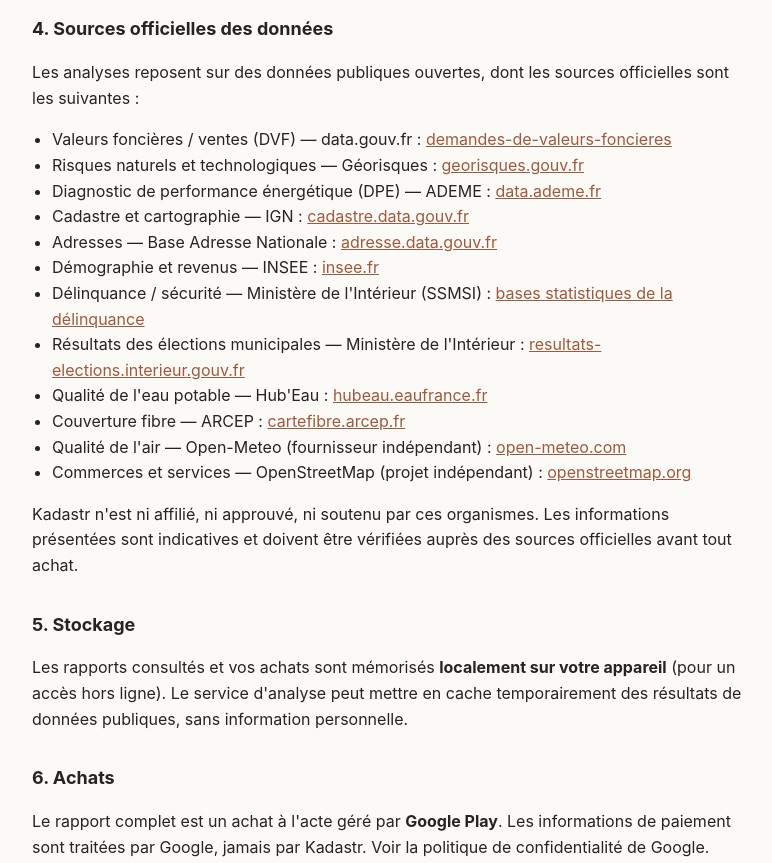
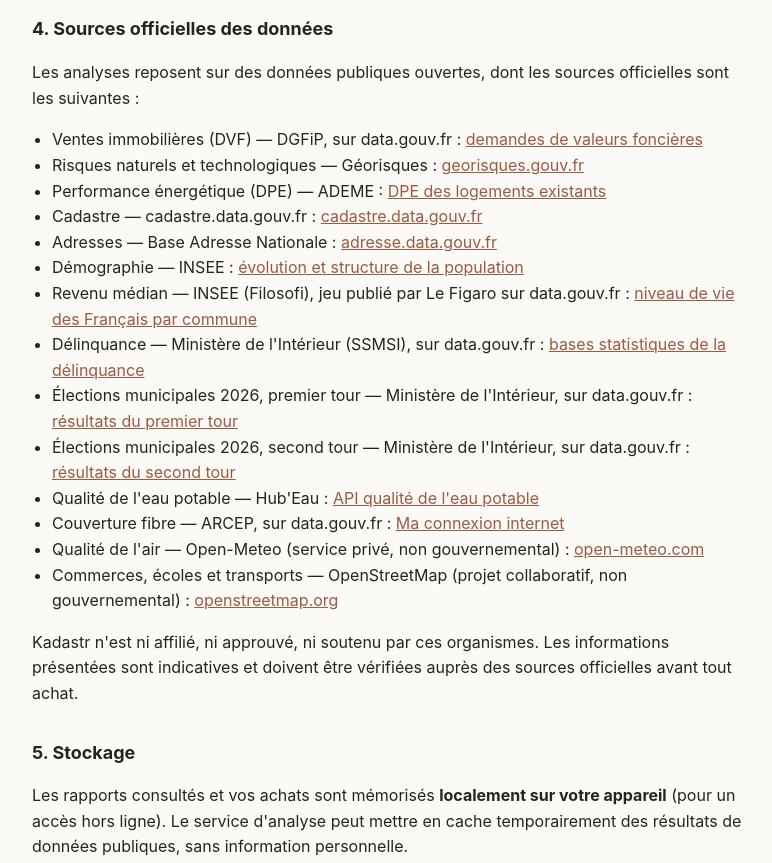
Before and after one commit to baptistemchl/kadastr-legal, a plain HTML site: page index.html in a window 1280 px wide. Shown: the part 1040-1903 px from the top of the page, without its empty margins (252-1024 px from the left). Drawn offline with Linux system fonts and the light colour scheme.

Commit message:
sources : liens directs vers chaque jeu de données (refus Play « déclarations trompeuses », lien inaccessible)
Co-Authored-By: Claude Opus 5.5 <noreply@anthropic.com>

```diff
--- a/index.html
+++ b/index.html
@@ -32,7 +32,7 @@
     <strong>Kadastr</strong>
   </header>
   <h1>Politique de confidentialité</h1>
-  <p class="date">Dernière mise à jour : 9 novembre 2026</p>
+  <p class="date">Dernière mise à jour : 10 novembre 2026</p>
 
   <p>Kadastr (« l'application ») est édité par <strong>agenceixp</strong>. L'application
   analyse une annonce immobilière à partir de données publiques ouvertes françaises.
@@ -70,30 +70,34 @@
   <p>Les analyses reposent sur des données publiques ouvertes, dont les sources
   officielles sont les suivantes :</p>
   <ul>
-    <li>Valeurs foncières / ventes (DVF) — data.gouv.fr :
-      <a href="https://www.data.gouv.fr/fr/datasets/demandes-de-valeurs-foncieres/">demandes-de-valeurs-foncieres</a></li>
+    <li>Ventes immobilières (DVF) — DGFiP, sur data.gouv.fr :
+      <a href="https://www.data.gouv.fr/datasets/demandes-de-valeurs-foncieres">demandes de valeurs foncières</a></li>
     <li>Risques naturels et technologiques — Géorisques :
-      <a href="https://www.georisques.gouv.fr">georisques.gouv.fr</a></li>
-    <li>Diagnostic de performance énergétique (DPE) — ADEME :
-      <a href="https://data.ademe.fr">data.ademe.fr</a></li>
-    <li>Cadastre et cartographie — IGN :
-      <a href="https://cadastre.data.gouv.fr">cadastre.data.gouv.fr</a></li>
+      <a href="https://www.georisques.gouv.fr/">georisques.gouv.fr</a></li>
+    <li>Performance énergétique (DPE) — ADEME :
+      <a href="https://data.ademe.fr/datasets/dpe03existant">DPE des logements existants</a></li>
+    <li>Cadastre — cadastre.data.gouv.fr :
+      <a href="https://cadastre.data.gouv.fr/">cadastre.data.gouv.fr</a></li>
     <li>Adresses — Base Adresse Nationale :
-      <a href="https://adresse.data.gouv.fr">adresse.data.gouv.fr</a></li>
-    <li>Démographie et revenus — INSEE :
-      <a href="https://www.insee.fr">insee.fr</a></li>
-    <li>Délinquance / sécurité — Ministère de l'Intérieur (SSMSI) :
-      <a href="https://www.data.gouv.fr/fr/datasets/bases-statistiques-communale-et-departementale-de-la-delinquance-enregistree-par-la-police-et-la-gendarmerie-nationales/">bases statistiques de la délinquance</a></li>
-    <li>Résultats des élections municipales — Ministère de l'Intérieur :
-      <a href="https://www.resultats-elections.interieur.gouv.fr">resultats-elections.interieur.gouv.fr</a></li>
+      <a href="https://adresse.data.gouv.fr/">adresse.data.gouv.fr</a></li>
+    <li>Démographie — INSEE :
+      <a href="https://www.insee.fr/fr/statistiques/8581696">évolution et structure de la population</a></li>
+    <li>Revenu médian — INSEE (Filosofi), jeu publié par Le Figaro sur data.gouv.fr :
+      <a href="https://www.data.gouv.fr/datasets/niveau-de-vie-des-francais-par-commune">niveau de vie des Français par commune</a></li>
+    <li>Délinquance — Ministère de l'Intérieur (SSMSI), sur data.gouv.fr :
+      <a href="https://www.data.gouv.fr/datasets/bases-statistiques-communale-departementale-et-regionale-de-la-delinquance-enregistree-par-la-police-et-la-gendarmerie-nationales">bases statistiques de la délinquance</a></li>
+    <li>Élections municipales 2026, premier tour — Ministère de l'Intérieur, sur data.gouv.fr :
+      <a href="https://www.data.gouv.fr/datasets/elections-municipales-2026-resultats-du-premier-tour">résultats du premier tour</a></li>
+    <li>Élections municipales 2026, second tour — Ministère de l'Intérieur, sur data.gouv.fr :
+      <a href="https://www.data.gouv.fr/datasets/elections-municipales-2026-resultats-du-second-tour">résultats du second tour</a></li>
     <li>Qualité de l'eau potable — Hub'Eau :
-      <a href="https://hubeau.eaufrance.fr">hubeau.eaufrance.fr</a></li>
-    <li>Couverture fibre — ARCEP :
-      <a href="https://cartefibre.arcep.fr">cartefibre.arcep.fr</a></li>
-    <li>Qualité de l'air — Open-Meteo (fournisseur indépendant) :
-      <a href="https://open-meteo.com">open-meteo.com</a></li>
-    <li>Commerces et services — OpenStreetMap (projet indépendant) :
-      <a href="https://www.openstreetmap.org">openstreetmap.org</a></li>
+      <a href="https://hubeau.eaufrance.fr/page/api-qualite-eau-potable">API qualité de l'eau potable</a></li>
+    <li>Couverture fibre — ARCEP, sur data.gouv.fr :
+      <a href="https://www.data.gouv.fr/datasets/ma-connexion-internet">Ma connexion internet</a></li>
+    <li>Qualité de l'air — Open-Meteo (service privé, non gouvernemental) :
+      <a href="https://open-meteo.com/en/docs/air-quality-api">open-meteo.com</a></li>
+    <li>Commerces, écoles et transports — OpenStreetMap (projet collaboratif, non gouvernemental) :
+      <a href="https://www.openstreetmap.org/">openstreetmap.org</a></li>
   </ul>
   <p>Kadastr n'est ni affilié, ni approuvé, ni soutenu par ces organismes. Les
   informations présentées sont indicatives et doivent être vérifiées auprès des
```
